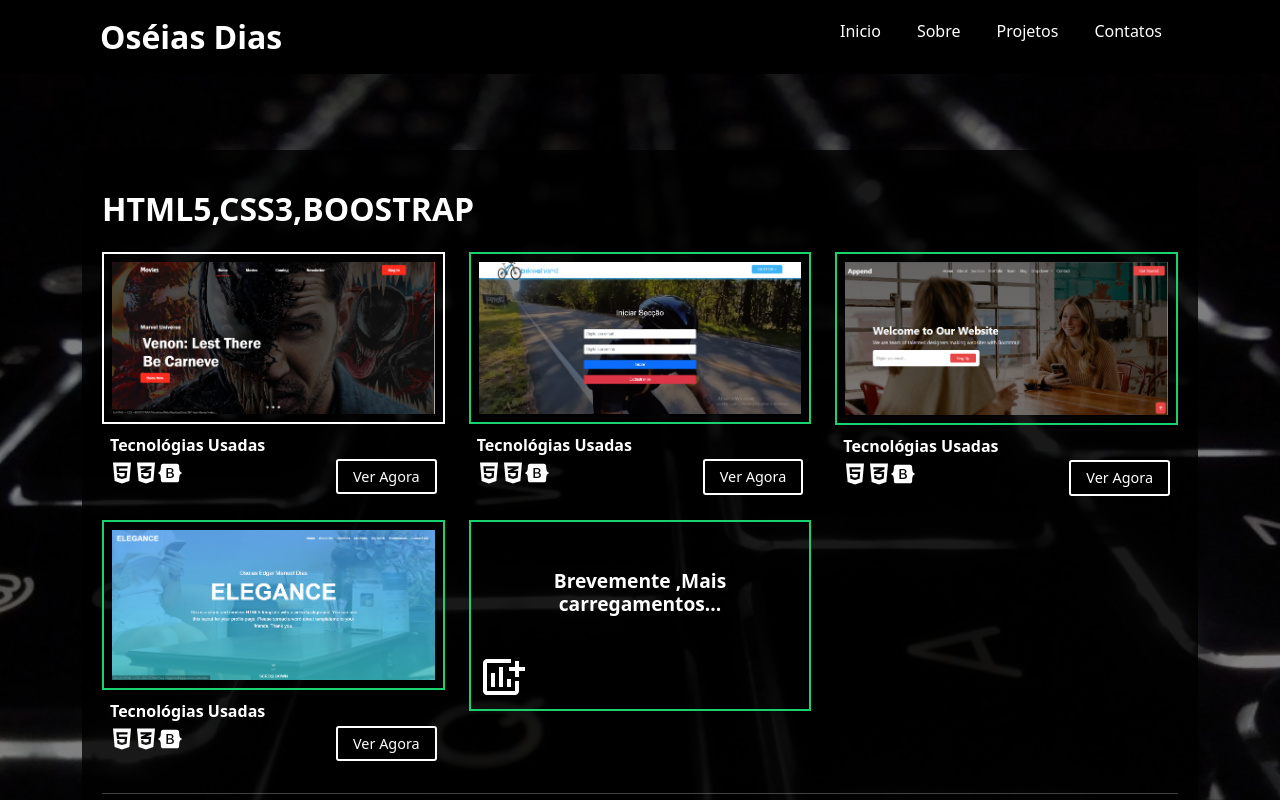
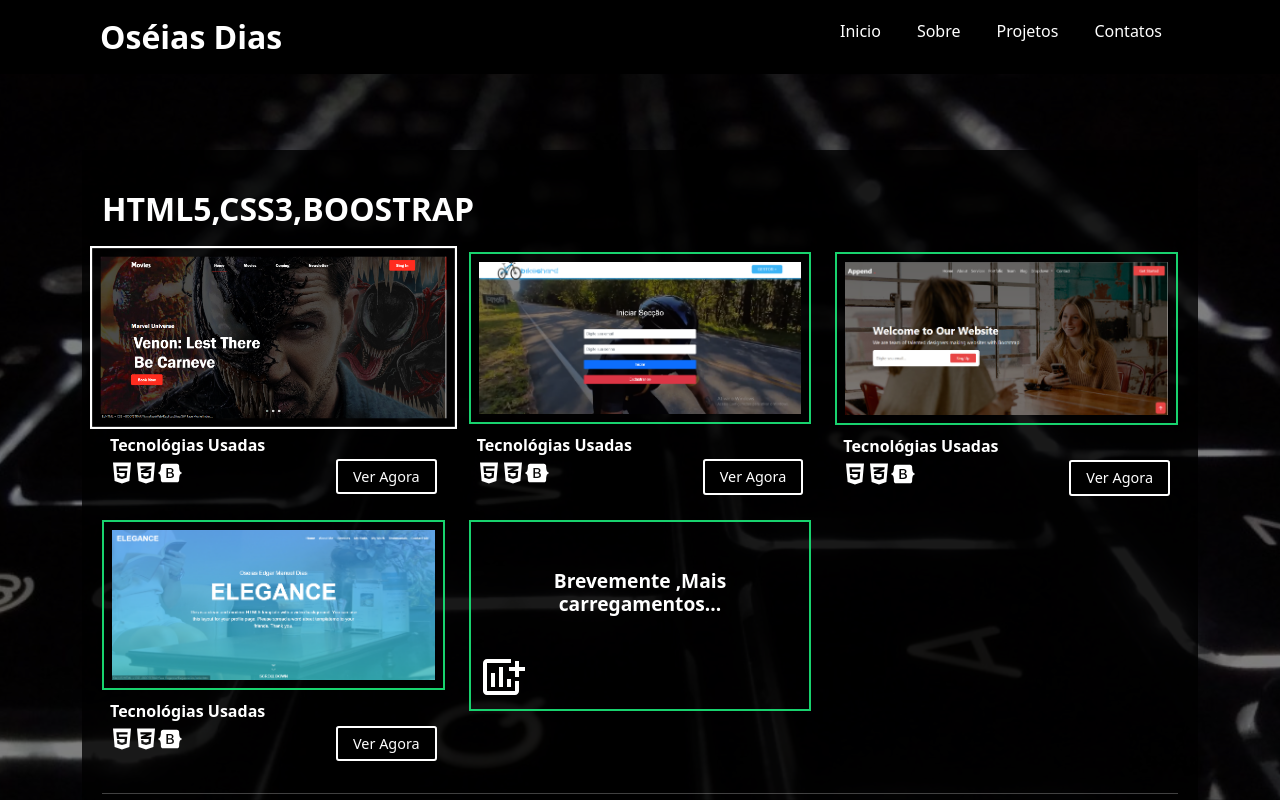
Before and after one commit to OseiasDias/portfolioActual, a React (Create React App) app: page /Projectos in a window 1280 px wide. In both pictures the pointer is over the element 273 px from the left and 338 px from the top of the page. Shown: the top 800 px of the page. Built offline with nearby package versions, Linux system fonts and the light colour scheme.

Commit message:
transition

```diff
--- a/src/styles/componentes/ItensProjecto.module.css
+++ b/src/styles/componentes/ItensProjecto.module.css
@@ -4,10 +4,12 @@
 
     border: 2px solid #18d26e;
     padding: 8px;
+    transition: 300ms all ease-in;
 }
 
 .imagemTop:hover{
     border: 2px solid #fff;
+    transform: scale(1.07) !important;
 }
 
 .meuBotton{
@@ -20,11 +22,14 @@
     border: 2px solid #fff !important;
     background-color: #000;
     font-size: .9em;
+    transition: 300ms all ease-in;
 }
 
 .meuBotton:hover{
 
     background-color: #18d26e;
+    transform: scale(1.07) !important;
+
 
 }
 
```
Also changed, not shown: src/components/ItensProjecto.js (line endings or trailing spaces).
